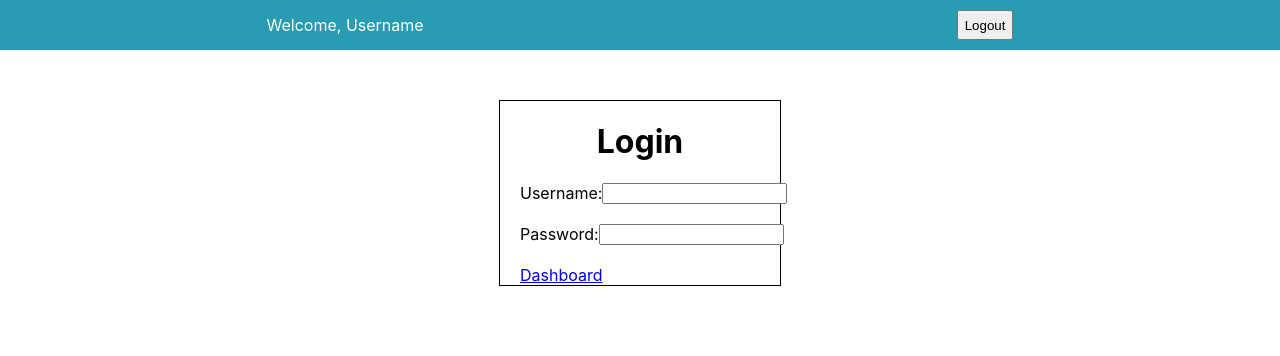
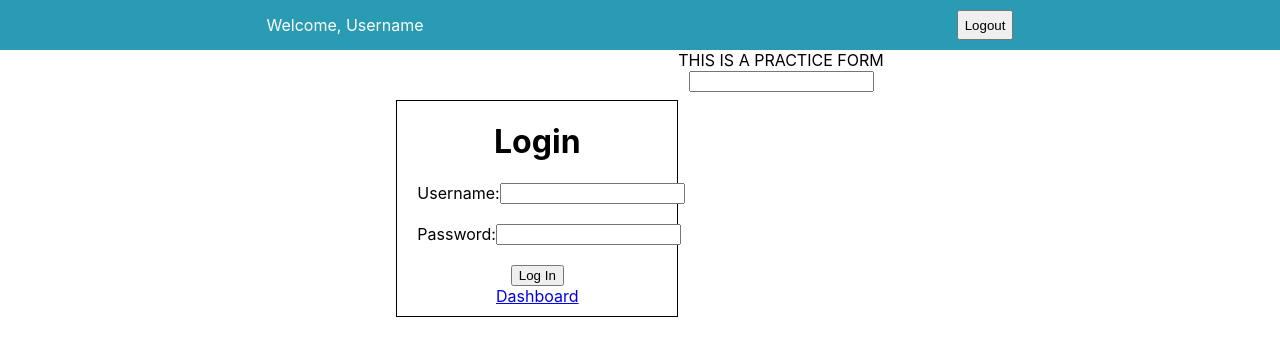
Before and after one commit to theMVPshop/gantt-app, a React (Create React App) app: page / in a window 1280 px wide. Shown: the top 356 px of the page. Built offline with nearby package versions, Linux system fonts and the light colour scheme.

Commit message:
login form is saving input to state; needs validation

```diff
--- a/package.json
+++ b/package.json
@@ -9,6 +9,7 @@
     "dhtmlx-gantt": "^7.1.10",
     "react": "^17.0.2",
     "react-dom": "^17.0.2",
+    "react-hook-form": "^7.29.0",
     "react-icons": "^4.3.1",
     "react-router": "^6.2.2",
     "react-router-dom": "^6.2.2",
--- a/src/components/Login.css
+++ b/src/components/Login.css
@@ -15,6 +15,10 @@
 .login-form{
   margin-left: 20px;
   margin-right: 20px;
+  display: flex;
+  flex-direction: column;
+  align-items: center;
+  margin-bottom: 10px
 }
 
 .input-group{
--- a/src/components/Login.js
+++ b/src/components/Login.js
@@ -1,11 +1,39 @@
 import * as React from "react"
+import { useState } from 'react';
 import { Link } from "react-router-dom"
+import { useForm } from "react-hook-form";
 
 import "./Login.css";
 
 
 const Login = () => {
+  const [username, setUsername] = useState([])
+  const [password, setPassword] = useState([])
 
+  //These two lines are to test require attribute
+  const { register, handleSubmit, watch, errors } = useForm();
+  const onSubmit = data => console.log(data);
+
+  const handleLogin = (e) => {
+    e.preventDefault();
+    console.log("hey, you clicked login")
+    console.log("and here's the username in handleLogin after clicking: ", username)
+    //make a post call to our backend here:
+
+  }
+  const handleChange = (e) => {
+    e.preventDefault();
+    //store the input data in state
+    //based on which input has data
+    if (e.target.name === "username") {
+      console.log("the input is username")
+      setUsername(e.target.value)
+      console.log("username after serUsername: ", username)
+    } else if (e.target.name === "password") {
+      console.log("entering a password")
+      setPassword(e.target.value)
+    }
+  }
   return (
     <div className="login-window-container">
       <div className="login-window">
@@ -13,17 +41,47 @@ const Login = () => {
         <form className="login-form">
           <div className="input-group">
             <label for="username">Username:  </label>
-            <input type="text" className="username" name="username"></input>
+            <input
+              type="text"
+              className="username"
+              name="username"
+              onChange={handleChange}
+              required>
+            </input>
           </div>
           <br/>
           <div className="input-group">
             <label for="password">Password: </label>
-            <input type="password" className="password" name="password"></input>
+            <input
+              type="password"
+              className="password"
+              name="password"
+              onChange={handleChange}
+              >
+            </input>
           </div>
           <br/>
-
+          <button
+            type="submit"
+            onClick={(e)=> handleLogin(e)}
+          >Log In</button>
           <Link to="/dashboard">Dashboard</Link>
         </form>
+      </div>
+
+    {/* This is code to try to create a required field */}
+      <div className="App">
+        THIS IS A PRACTICE FORM
+        <form>
+          <input name="requiredField" />
+        </form>
+        {/* <form onSubmit={handleSubmit(onSubmit)}>
+          <input name="requiredField" ref={register({ required: true })} />
+          <br />
+          {errors.requiredField && <span>This field is required</span>}
+          <br />
+          <input type="submit" />
+        </form> */}
       </div>
     </div>
   )
```
Also changed, not shown: 1 other file (tests, documents, lock files or other folders).
